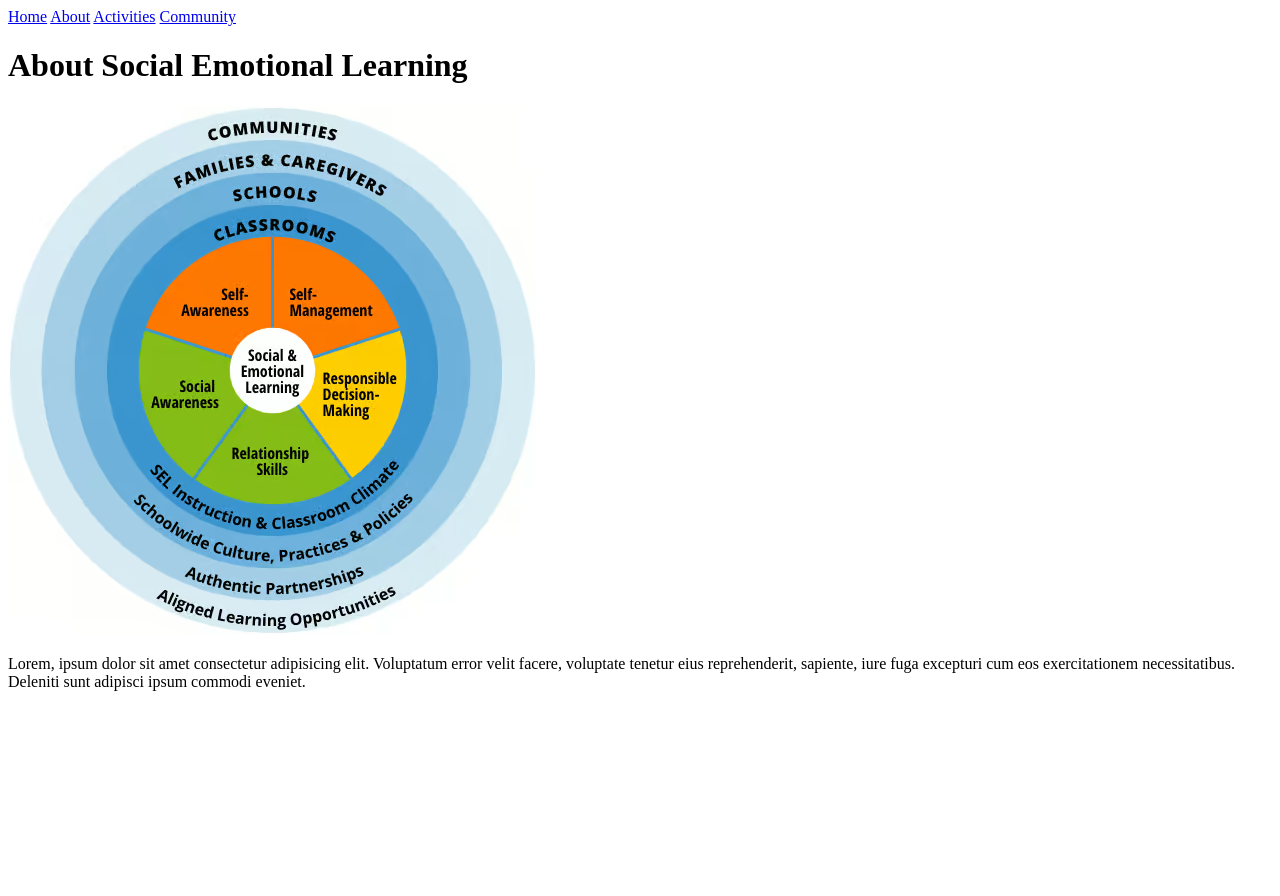
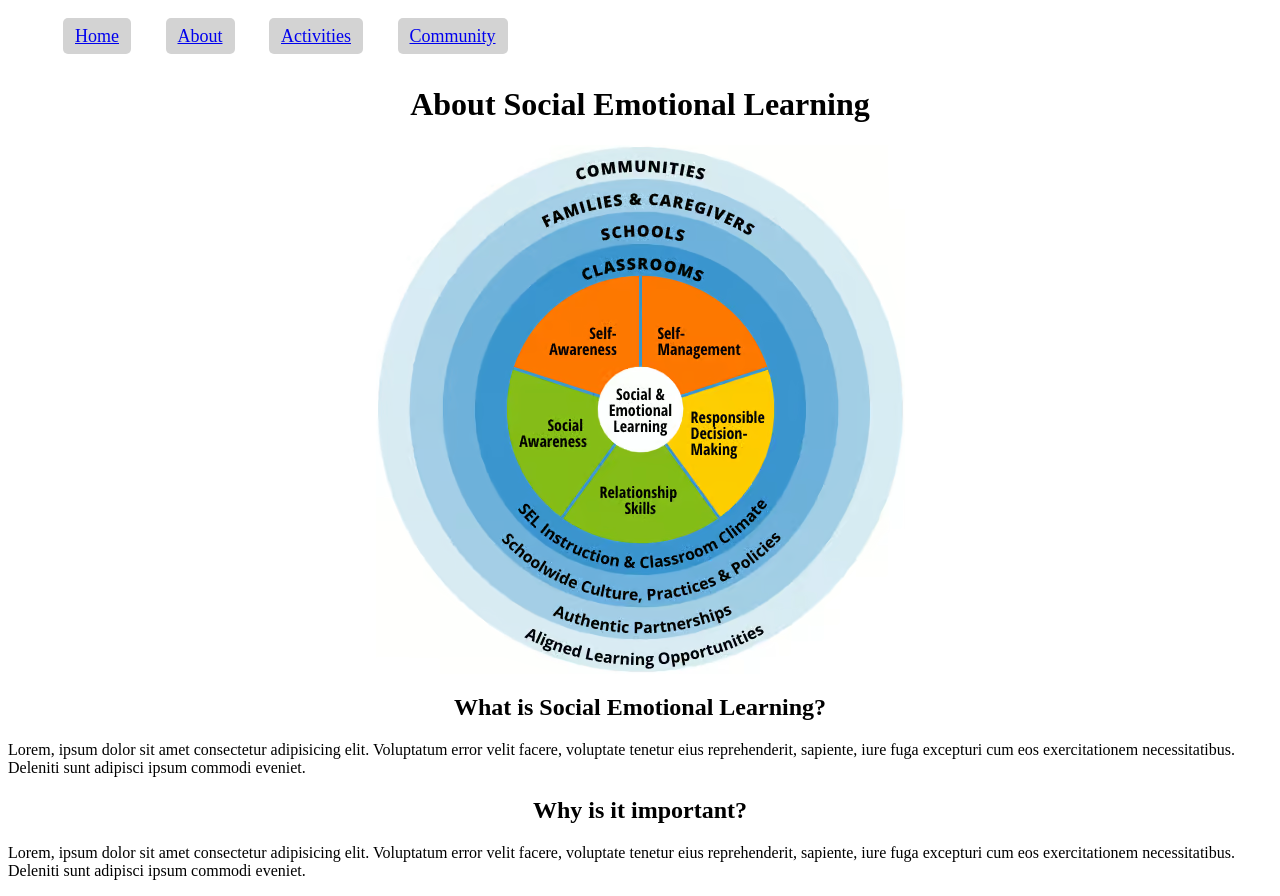
Before and after one commit to olb2021-design/fall25-olivia-brown, a plain HTML site: page Pages/About.html in a window 1280 px wide. Before the commit the page ends 800 px from the top, so only its background shows below. Drawn offline with Linux system fonts and the light colour scheme.

Commit message:
Images + Styling

```diff
--- a/Pages/About.html
+++ b/Pages/About.html
@@ -2,19 +2,25 @@
 
 <head>
     <title>Project</title>
+    <link rel="stylesheet" type="text/css" href="/styles.css">
 </head>
 
 <body>
     <nav>
-        <a href="index.html">Home</a>
-        <a href="About.html">About</a>
-        <a href="Activities.html">Activities</a>
-        <a href="Community.html">Community</a>
+        <ul>
+            <li class="Home"><a href="index.html">Home</a></li>
+            <li class="About"><a href="About.html">About</a></li>
+            <li class="Activities"><a href="Activities.html">Activities</a></li>
+            <li class="Community"><a href="Community.html">Community</a></li>
+        </ul>
     </nav>
 
     <main>
         <h1>About Social Emotional Learning</h1>
         <img src="/assets/casel-wheel.png.avif" alt="CASEL">
+        <h2>What is Social Emotional Learning?</h2>
+        <p>Lorem, ipsum dolor sit amet consectetur adipisicing elit. Voluptatum error velit facere, voluptate tenetur eius reprehenderit, sapiente, iure fuga excepturi cum eos exercitationem necessitatibus. Deleniti sunt adipisci ipsum commodi eveniet.</p>
+        <h2>Why is it important?</h2>
         <p>Lorem, ipsum dolor sit amet consectetur adipisicing elit. Voluptatum error velit facere, voluptate tenetur eius reprehenderit, sapiente, iure fuga excepturi cum eos exercitationem necessitatibus. Deleniti sunt adipisci ipsum commodi eveniet.</p>
     </main>
 </body>
--- a/styles.css
+++ b/styles.css
@@ -0,0 +1,27 @@
+h1 {
+    text-align: center;
+}
+
+h2 {
+    text-align: center;
+}
+
+ul {
+    font-size: 18px;
+    list-style-type: none;
+    display: inline-block;
+}
+
+li {
+  color: blue;
+  display: inline;
+  background-color: lightgrey;
+  padding: 8px 12px;
+  margin: 15px;
+  border-radius: 5px;
+}
+
+img {
+  display: block;
+  margin: auto;
+}
```
Also changed, not shown: Pages/Activities.html (+7 -4 lines), Pages/Community.html (+34 -4 lines), Pages/index.html (+7 -4 lines), assets/Educator1.png (added), assets/Educator2.png (added), assets/Educator3.png (added), 1 other file.
